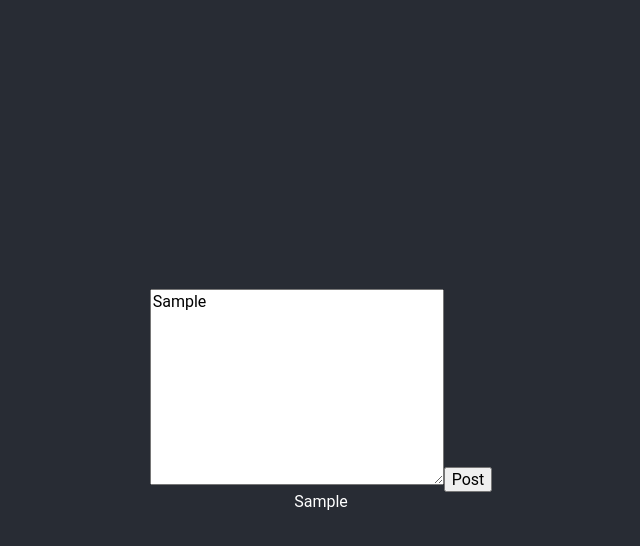
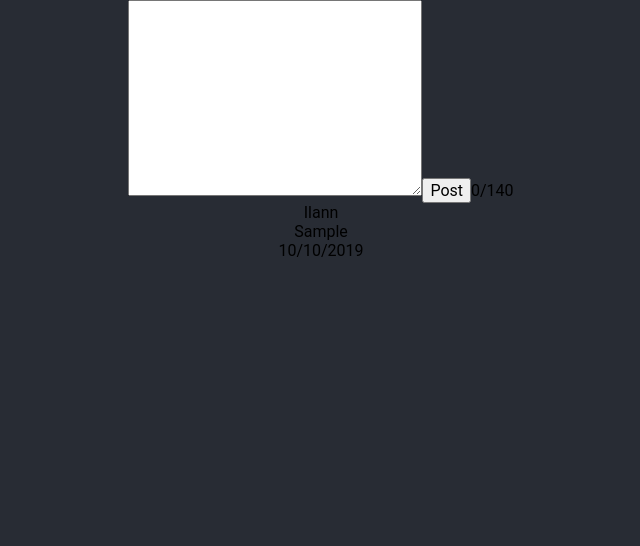
Before and after one commit to Itc-bootcamp-2019/micro-blogging-front-end-Ilann0, a React (Create React App) app in the folder blog/: page / in a window 1280 px wide. Both pictures are taken after typing "Sample" into the empty fields and a click on the button "Post". Shown: the top 546 px of the page, without its empty margins (319-959 px from the left). Built offline with nearby package versions, Linux system fonts and the light colour scheme; no server answers.

Commit message:
formated local tweetobj to server format

```diff
--- a/blog/package.json
+++ b/blog/package.json
@@ -6,6 +6,7 @@
     "@testing-library/jest-dom": "^4.2.4",
     "@testing-library/react": "^9.4.0",
     "@testing-library/user-event": "^7.1.2",
+    "axios": "^0.19.0",
     "react": "^16.12.0",
     "react-dom": "^16.12.0",
     "react-scripts": "3.3.0"
--- a/blog/src/App.css
+++ b/blog/src/App.css
@@ -1,4 +1,6 @@
 .App {
+  /*display: flex;*/
+  /*justify-content: center;*/
   text-align: center;
 }
 
@@ -8,7 +10,6 @@
 }
 
 .App-header {
-  background-color: #282c34;
   min-height: 100vh;
   display: flex;
   flex-direction: column;
--- a/blog/src/App.js
+++ b/blog/src/App.js
@@ -5,9 +5,7 @@ import TweetManager from "./components/TweetManager";
 function App() {
   return (
     <div className="App">
-      <header className="App-header">
-          <TweetManager />
-      </header>
+        <TweetManager />
     </div>
   );
 }
--- a/blog/src/components/CreateTweet.jsx
+++ b/blog/src/components/CreateTweet.jsx
@@ -11,14 +11,29 @@ class CreateTweet extends React.Component {
     }
 
     handleInputChange(e) {
-        this.setState({
-            inputVal: e.target.value,
-            inputLen: e.target.value.length,
+        const string    = e.target.value
+        const stringLen = e.target.value.length
+
+        this.setState(prevState => {
+            return (stringLen < 141) && {
+                inputVal: string,
+                inputLen: stringLen,
+            }
         })
     }
 
+    handlePost(val, parentCallback) {
+        if (val.length >= 1) {
+            this.setState({
+                inputVal: '',
+                inputLen: 0,
+            })
+            parentCallback(val)
+        }
+    }
+
     render() {
-        const { inputVal } = this.state
+        const { inputVal, inputLen } = this.state
         return (
             <div className="tweet-box">
                 <textarea
@@ -32,10 +47,14 @@ class CreateTweet extends React.Component {
                 <TweetManagerContext.Consumer>
                     {
                         ({ onPost }) => (
-                            <button onClick={() => onPost(inputVal)}>Post</button>
+                            <button
+                                className="post-btn"
+                                onClick={() => this.handlePost(inputVal, onPost)}
+                            >Post</button>
                         )
                     }
                 </TweetManagerContext.Consumer>
+                <span className="chars-left" >{ inputLen }/140</span>
             </div>
         );
     }
--- a/blog/src/components/Tweet.jsx
+++ b/blog/src/components/Tweet.jsx
@@ -3,8 +3,10 @@ import React from "react"
 function Tweet(props) {
     const { tweet } = props
     return (
-        <div>
-            { tweet }
+        <div className="display-tweet-container">
+            <span className="dt-user">{ tweet.userName }</span><br/>
+            <span className="dt-content" >{ tweet.content }</span><br/>
+            <span className="dt-date" >{ tweet.date }</span><br/>
         </div>
     )
 }
--- a/blog/src/components/TweetList.jsx
+++ b/blog/src/components/TweetList.jsx
@@ -1,12 +1,17 @@
 import React from "react"
-import Tweet from "./Tweet";
+import Tweet from "./Tweet"
 
-function TweetList(props) {
-    const { tweets } = props
+import TweetManagerContext from "../contexts/TweetManagerContext"
+
+function TweetList() {
     return (
-        <div>
-            { tweets.map( tweet => <Tweet tweet={ tweet } /> ) }
-        </div>
+        <TweetManagerContext.Consumer>
+            {
+                ({ tweets }) => tweets.map( tweet => (
+                        <Tweet key={`tweet-${ tweet.id }`} tweet={ tweet } />
+                    ))
+            }
+        </TweetManagerContext.Consumer>
     )
 }
 
--- a/blog/src/components/TweetManager.jsx
+++ b/blog/src/components/TweetManager.jsx
@@ -1,30 +1,50 @@
 import React from "react"
-import TweetList from "./TweetList";
 
-import TweetManagerContext from "../contexts/TweetManagerContext";
-import CreateTweet from "./CreateTweet";
+import TweetList from "./TweetList"
+import CreateTweet from "./CreateTweet"
+
+import { getTweets, postTweet } from '../lib/api'
+
+
+import TweetManagerContext from "../contexts/TweetManagerContext"
 
 class TweetManager extends React.Component {
     constructor(props) {
         super(props)
         this.state = {
             tweets: [],
+            tweetCounter: 0,
             onPost: this.updateTweets.bind(this)
         }
     }
 
     updateTweets(tweet) {
         this.setState(prevState => {
-           return { tweets: [ tweet, ...prevState.tweets ] }
+            const tweetObj = {
+                content: tweet,
+                userName: 'Ilann',
+                date: '10/10/2019',
+                id: prevState.tweetCounter + 1
+            }
+
+            return {
+               tweets: [ tweetObj, ...prevState.tweets ],
+               tweetCounter: ++prevState.tweetCounter
+            }
         })
     }
 
+    componentDidMount() {
+        getTweets().then(response => this.setState({
+            tweets: response.data.tweets
+        }))
+    }
+
     render() {
-        const { tweets } = this.state
         return (
             <TweetManagerContext.Provider value={ this.state }>
                 <CreateTweet />
-                <TweetList tweets={ tweets } />
+                <TweetList />
             </TweetManagerContext.Provider>
         )
     }
--- a/blog/src/contexts/TweetManagerContext.js
+++ b/blog/src/contexts/TweetManagerContext.js
@@ -2,6 +2,7 @@ import React from "react"
 
 const TweetManagerContext = React.createContext({
     tweets: [],
+    tweetCounter: 0,
     onPost: ( tweet ) => {}
 })
 
--- a/blog/src/index.css
+++ b/blog/src/index.css
@@ -5,6 +5,7 @@ body {
     sans-serif;
   -webkit-font-smoothing: antialiased;
   -moz-osx-font-smoothing: grayscale;
+  background-color: #282c34;
 }
 
 * {
--- /dev/null
+++ b/blog/src/lib/api.js
@@ -0,0 +1,9 @@
+import Axios from "axios"
+
+export function getTweets() {
+    return Axios.get('https://itc-bootcamp-19.appspot.com/tweet')
+}
+
+export function postTweet(payload) {
+    return Axios.post('https://itc-bootcamp-19.appspot.com/tweet', payload)
+}
```
Also changed, not shown: 1 other file (tests, documents, lock files or other folders).
